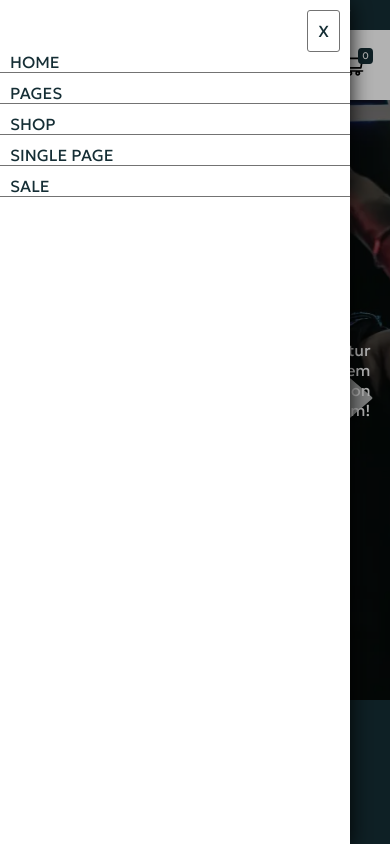
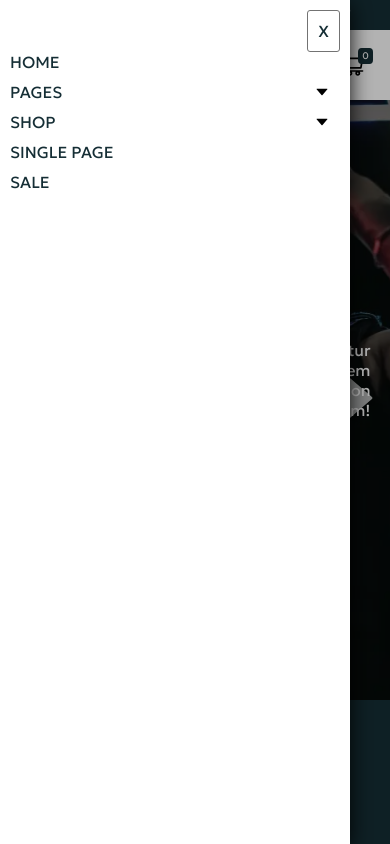
Before and after one commit to santanafx/goggle-eyes, a React (Create React App) app: page / in a window 390 px wide. Both pictures are taken after a click on the icon 232 px from the left and 65 px from the top of the page. Shown: the top 844 px of the page. Built offline with nearby package versions, Linux system fonts and the light colour scheme; data requests are answered from the project's data file.

Commit message:
Atualizacão do código de Header.js
Foi finalizado a parte estética do menu da esquerda

```diff
--- a/src/components/Header.js
+++ b/src/components/Header.js
@@ -1,5 +1,5 @@
 import React from 'react'
-import { AiOutlineShoppingCart, AiOutlineUser, AiOutlineCaretDown, AiOutlineClose, AiOutlineMenuFold } from "react-icons/ai";
+import { AiOutlineShoppingCart, AiOutlineUser, AiOutlineCaretDown, AiOutlineMenuFold } from "react-icons/ai";
 import styles from './Header.module.css'
 
 export const Header = () => {
@@ -7,6 +7,8 @@ export const Header = () => {
     const [menuShopActive, setMenuShopActive] = React.useState(false);
     const [menuCartActive, setMenuCartActive] = React.useState(false);
     const [menuMainActive, setMenuMainActive] = React.useState(false);
+    const [menuLeftPagesDropDown, setMenuLeftPagesDropDown] = React.useState(false);
+    const [menuLeftShopDropDown, setMenuLeftShopDropDown] = React.useState(false);
 
     return (
         <header>
@@ -72,12 +74,28 @@ export const Header = () => {
                 <>
                     <div className={styles.headerDarkLeft}>
                         <div className={styles.headerDarkLeftMenu}>
-                            <a href="/#" onClick={() => setMenuMainActive(!menuMainActive)}>X</a>
-                            <a href="/#">HOME</a>
-                            <a href="/#">PAGES</a>
-                            <a href="/#">SHOP</a>
-                            <a href="/#">SINGLE PAGE</a>
-                            <a href="/#">SALE</a>
+                            <a className={styles.headerDarkLeftMenuClose} href="/#" onClick={() => setMenuMainActive(!menuMainActive)}>X</a>
+                            <a className={styles.headerDarkLeftMenuOpt} href="/#">HOME</a>
+                            <div className={styles.headerDarkLeftMenuDropDown} onClick={() => setMenuLeftPagesDropDown(!menuLeftPagesDropDown)}>
+                                <a href="/#">PAGES</a>
+                                <AiOutlineCaretDown />
+                            </div>
+                            {menuLeftPagesDropDown ?
+                                <div className={styles.menuPagesDropDown}>
+                                    <a href="/#">ABOUT</a>
+                                    <a href="/#">BLOG</a>
+                                </div> : ''}
+                            <div className={styles.headerDarkLeftMenuDropDown} onClick={() => setMenuLeftShopDropDown(!menuLeftShopDropDown)}>
+                                <a href="/#">SHOP</a>
+                                <AiOutlineCaretDown />
+                            </div>
+                            {menuLeftShopDropDown ?
+                                <div className={styles.menuPagesDropDown}>
+                                    <a href="/#">CART</a>
+                                    <a href="/#">CHECKOUT</a>
+                                </div> : ''}
+                            <a className={styles.headerDarkLeftMenuOpt} href="/#">SINGLE PAGE</a>
+                            <a className={styles.headerDarkLeftMenuOpt} href="/#">SALE</a>
                         </div>
                     </div>
                 </> : ''}
--- a/src/components/Header.module.css
+++ b/src/components/Header.module.css
@@ -203,7 +203,6 @@
     width: 30px;
     display: flex;
     justify-content: center;
-
 }
 
 .sideBarMenu div a {
@@ -288,7 +287,12 @@
 
     }
 
-    .headerDarkLeftMenu a:nth-child(1) {
+    .headerDarkLeftMenu a:hover {
+        text-decoration: underline;
+    }
+
+
+    .headerDarkLeftMenuClose {
         align-self: flex-end;
         cursor: pointer;
         margin-bottom: 30px;
@@ -297,16 +301,15 @@
         padding: 10px;
         margin: 10px 10px 0 0;
         color: var(--first-color);
+        text-decoration: none;
     }
 
-    .headerDarkLeftMenu a {
+    .headerDarkLeftMenuOpt {
         cursor: pointer;
-        border-bottom: 1px solid var(--sixth-color);
-        border-bottom-width: 100%;
+
         text-decoration: none;
         color: var(--first-color);
-        margin-bottom: 10px;
-        padding-left: 10px;
+        padding: 0 0 10px 10px;
     }
 
     @keyframes darkLeft {
@@ -333,4 +336,43 @@
             transform: translateX(0px);
         }
     }
+
+    .headerDarkLeftMenuDropDown {
+        display: flex;
+        align-items: center;
+        justify-content: space-between;
+        cursor: pointer;
+        padding: 0 0 10px 10px;
+    }
+
+    .headerDarkLeftMenuDropDown a {
+        text-decoration: none;
+        color: var(--first-color);
+    }
+
+    .headerDarkLeftMenuDropDown svg {
+        margin-right: 20px;
+    }
+
+    .menuPagesDropDown {
+        display: flex;
+        flex-direction: column;
+
+    }
+
+    .menuPagesDropDown a {
+        text-decoration: none;
+        color: var(--first-color);
+        cursor: pointer;
+        border-bottom: 1px solid var(--sixth-color);
+        border-bottom-width: 100%;
+        padding: 0 0 10px 10px;
+        transition: 0.3s;
+    }
+
+    .menuPagesDropDown a:hover {
+        color: white;
+        background-color: var(--first-color);
+    }
+
 }
```
